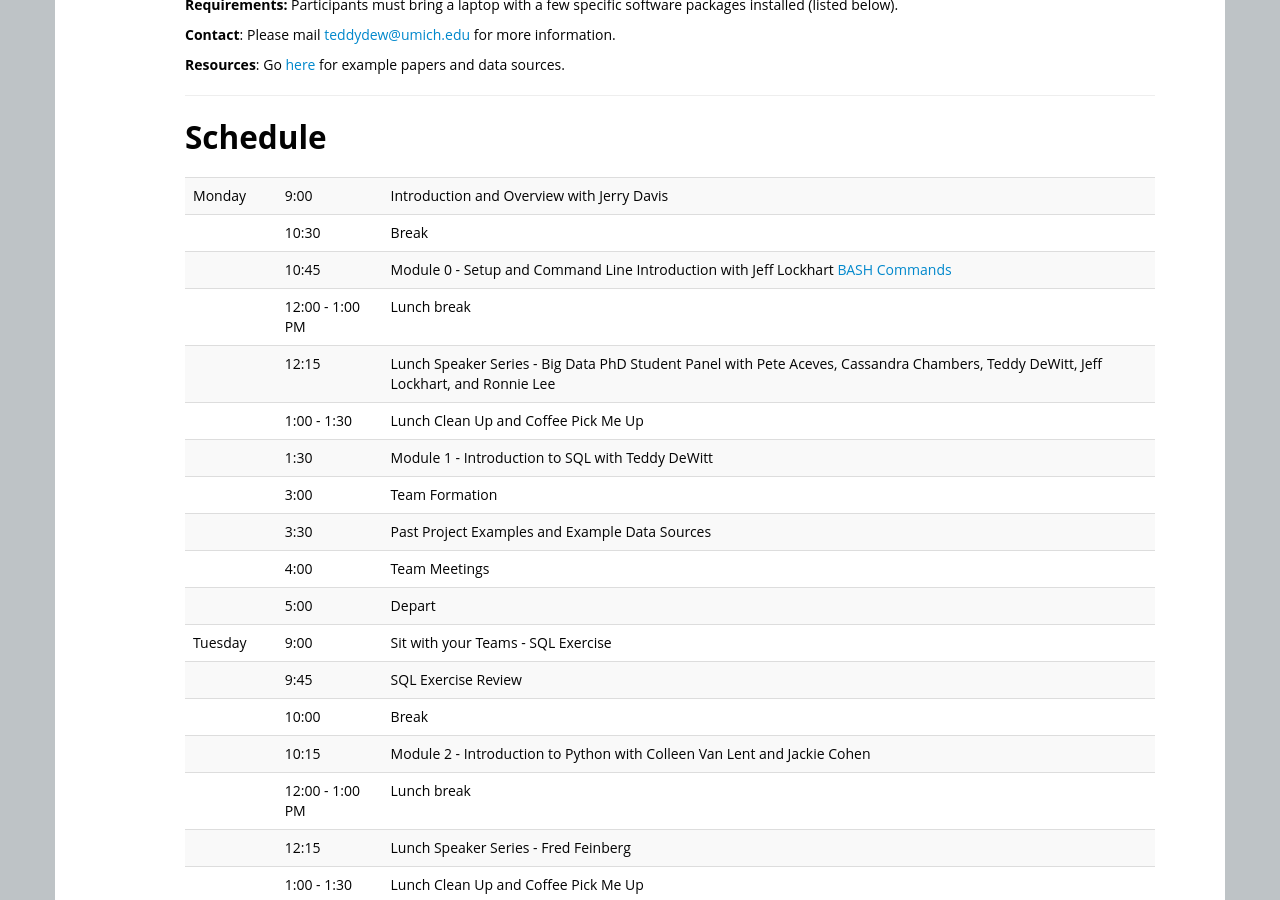
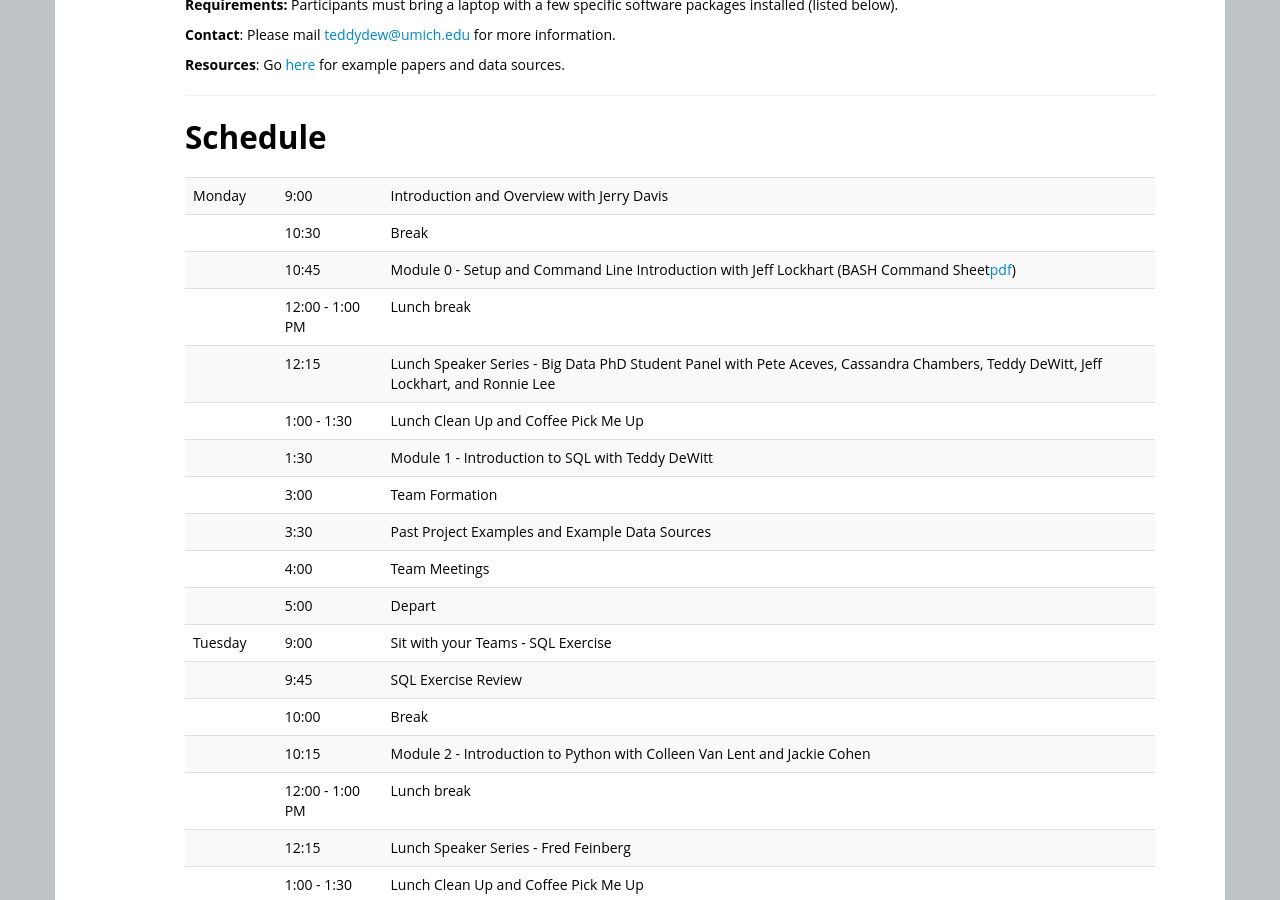
Before and after one commit to ICOSBigDataCamp/2018-summer-camp, a Jekyll site: the page built from index.html, in a window 1280 px wide and 900 px high, scrolled down 745 px. Built offline with Jekyll 4.4.1, drawn with Linux system fonts in a browser that asks for light colours.

Commit message:
Update index.html

```diff
--- a/index.html
+++ b/index.html
@@ -130,7 +130,7 @@ Organizing committee: Jerry Davis, H. V. Jagadish, Cliff Lampe, and Brian Noble
  <!-- <tr> <td></td>        <td>10:00</td>   <td>Hero's Journey-  Speaker TBD</td> </tr> -->
   <!--<tr> <td></td>        <td>10:00</td>   <td><span style="background-color: #FFFF00">Hero's Journey-  Speaker TBD</span></td> </tr>-->
   <tr> <td></td>        <td>10:30</td>   <td>Break</td> </tr>
-  <tr> <td></td>        <td>10:45</td>   <td> Module 0 - Setup and Command Line Introduction with Jeff Lockhart <a href='slides/BASH_Cheat_Sheet.pdf'>BASH Commands</a> </td> </tr>
+  <tr> <td></td>        <td>10:45</td>   <td> Module 0 - Setup and Command Line Introduction with Jeff Lockhart (BASH Command Sheet<a href='slides/BASH_Cheat_Sheet.pdf'>pdf</a>) </td> </tr>
   <tr> <td></td>        <td>12:00 - 1:00 PM </td>   <td>Lunch break</td> </tr>
   <tr> <td></td>        <td>12:15</td>   <td>Lunch Speaker Series - Big Data PhD Student Panel with Pete Aceves, Cassandra Chambers, Teddy DeWitt, Jeff Lockhart, and Ronnie Lee</td> </tr>
   <tr> <td></td>        <td>1:00 - 1:30</td>    <td>Lunch Clean Up and Coffee Pick Me Up</td> </tr>
```
